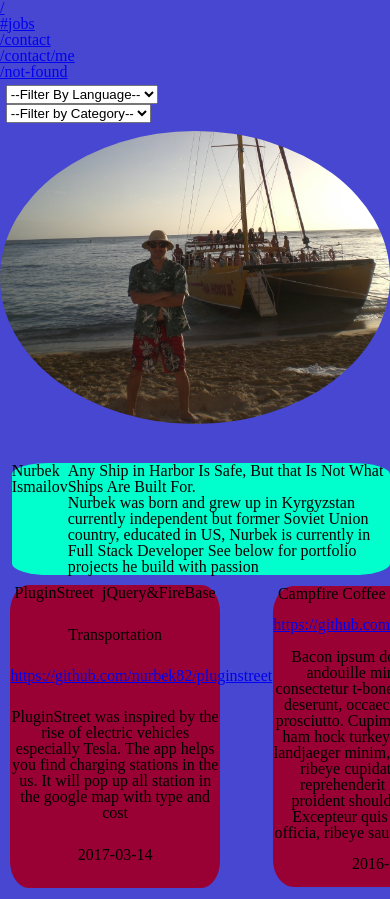
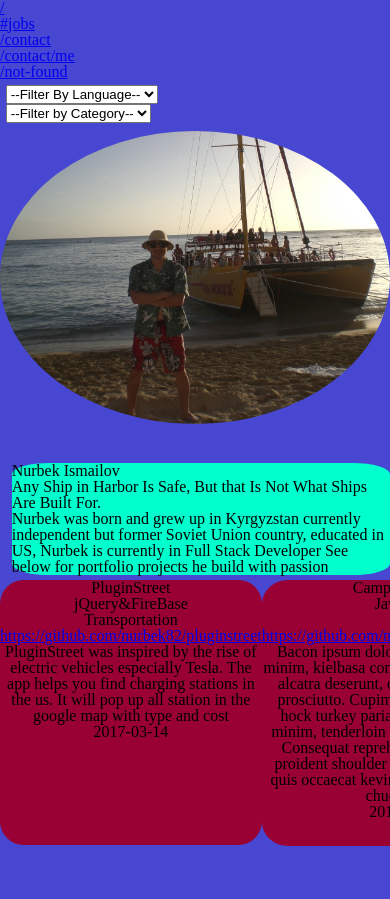
Before and after one commit to nurbek-is/portfolio, a website: page index.html in a window 390 px wide. Shown: the part 38-937 px from the top of the page. After the commit the page ends 895 px from the top, so only its background shows below. Drawn offline with nearby package versions, Linux system fonts and the light colour scheme; files whose address does not match are found by name.

Commit message:
filter is fixed

```diff
--- a/index.html
+++ b/index.html
@@ -10,18 +10,17 @@
     <link rel="stylesheet" href="styles/layout.css">
 
     <script type="text/template" id="portfolioHandlebar">
-      <section id="projectSection" class= "projectClassSection" ">
+      <section id="projectSection" class= "projectClassSection">
         <article class="article-class" data-language="{{language}}" data-category="{{category}}">
           <h1>{{title}}</h1>
           <h2>{{language}}</h2>
           <h3>{{category}}</h3>
           <a class="atag" href="#">{{gitHubUrl}}</a>
-          <section class="body-class">{{{body}}}</section>
+          <h4 class="body-class">{{{body}}}</h4>
           <time class="time-class">{{{publishedOn}}} </time>
         </article>
       </section>
     </script>
-
   </head>
   <body>
     <nav id="navid">
@@ -54,7 +53,7 @@
         </li>
       </ul>
     </header>
-    <main >
+  <main >
       <section id="centerSection">
       <img id="profilephoto" src="nurbhi.jpg" alt="">
       <aside id="introtext">
@@ -62,9 +61,11 @@
         <p>Any Ship in Harbor Is Safe, But that Is Not What Ships Are Built For. <br> Nurbek was born and grew up in Kyrgyzstan currently independent but former Soviet Union country, educated in US, Nurbek is currently in Full Stack Developer See below for portfolio projects he build with passion </p>
       </aside>
       </section>
-</main>
+   </main>
 
-<section id="handlebarSection" class="handlebarClassSection"></section>
+<div id="handlebarSection" class="handlebarClassSection"></div>
+
+
 <script src="https://code.jquery.com/jquery-3.2.1.js"
         integrity="sha256-DZAnKJ/6XZ9si04Hgrsxu/8s717jcIzLy3oi35EouyE="
         crossorigin="anonymous"></script>
--- a/public/styles/layout.css
+++ b/public/styles/layout.css
@@ -16,9 +16,6 @@
 #introtext {
   width:30%;
 }
-article {
-  /*width:23%;*/
-}
 
 /*this line below will stack it up for smaller screens, because 100+100=200% is bigger then container 100%*/
 
@@ -29,7 +26,4 @@ article {
 #introtext {
     width: 100%;
 }
-article {
-  width:80%;
-  }
 }
--- a/public/styles/modules.css
+++ b/public/styles/modules.css
@@ -15,12 +15,10 @@
    margin-top: 10%;
    margin-left: 3%;
 }
-.article-class {
+#handlebarSection {
   display: flex;
   flex-direction: row;
-  justify-content:  space-around;
-  flex-wrap: wrap;
-  margin: 4%;
+  justify-content: space-around;
 }
 article {
   background-color: #990033;
@@ -28,12 +26,10 @@ article {
   margin-top: 2%;
   margin-bottom: 2%;
   text-align: center;
-
+  height:94%;
 }
-
 span {
   margin: 20%;
-
 }
 #filter {
  margin-top: 1.5%;
--- a/public/styles/reset.css
+++ b/public/styles/reset.css
@@ -2,7 +2,6 @@
    v2.0 | 20110126
    License: none (public domain)
 */
-
 html, body, div, span, applet, object, iframe,
 h1, h2, h3, h4, h5, h6, p, blockquote, pre,
 a, abbr, acronym, address, big, cite, code,
@@ -26,7 +25,6 @@ time, mark, audio, video {
 /* HTML5 display-role reset for older browsers */
 article, aside, details, figcaption, figure,
 footer, header, hgroup, menu, nav, section {
-	display: flex;
 }
 body {
 	line-height: 1;
```
Also changed, not shown: 1 other file.
